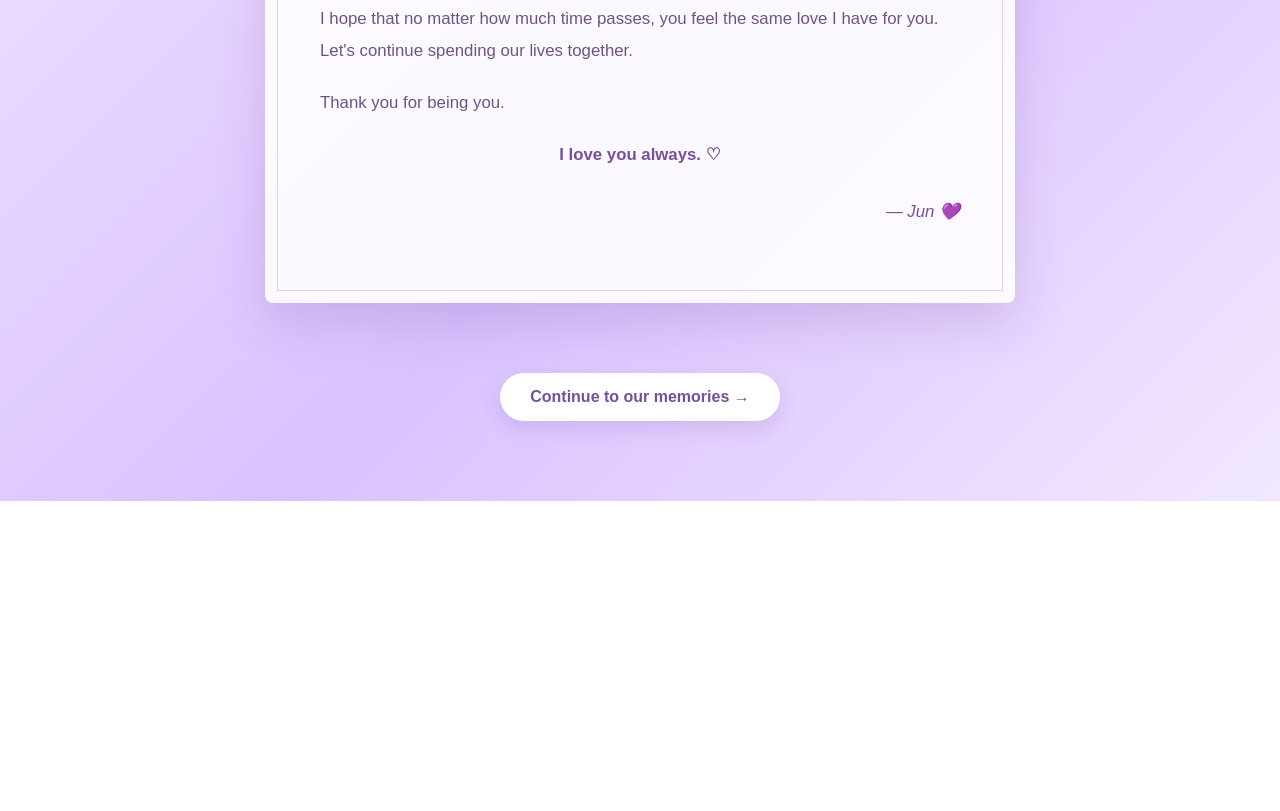
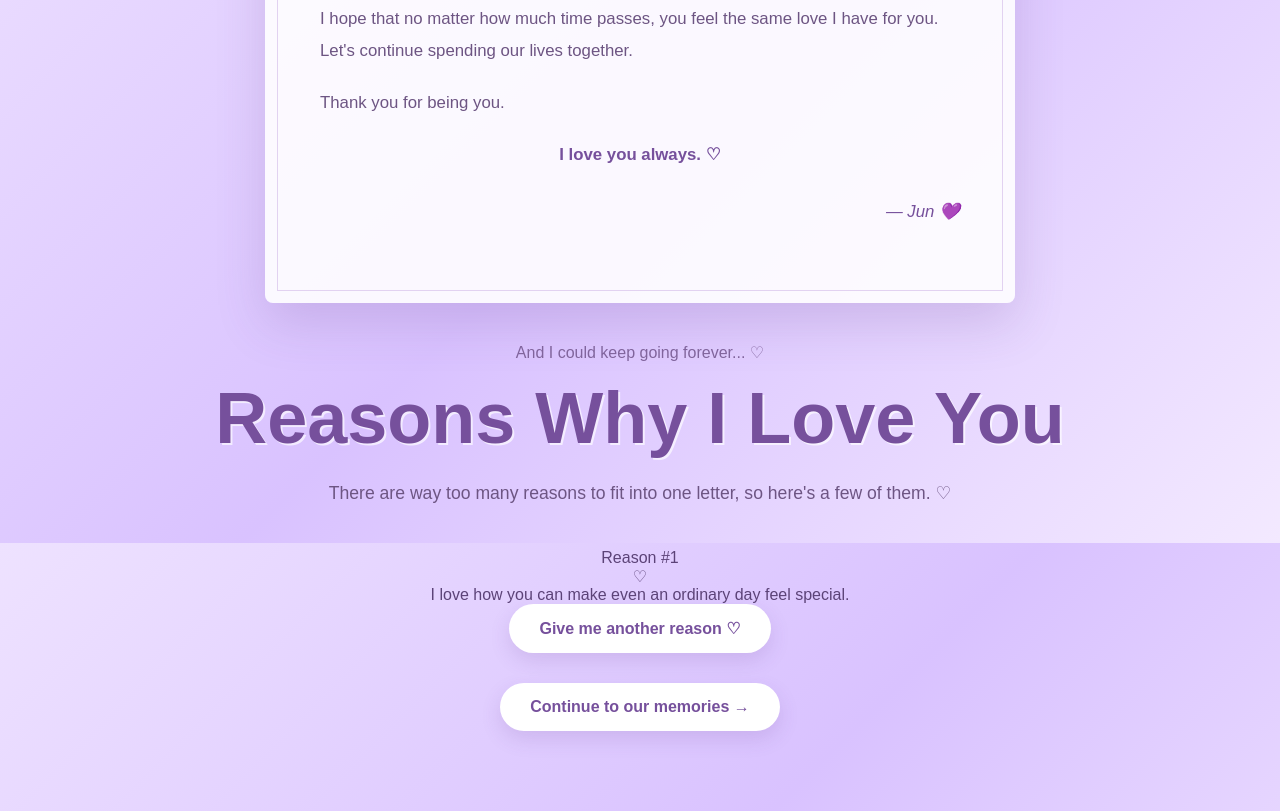
Before and after one commit to JunAhn07/Iloveamy, a plain HTML site: page love-letter.html in a window 1280 px wide. Shown: the part 1057-1868 px from the top of the page. Before the commit the page ends 1558 px from the top, so only its background shows below. Drawn offline with Linux system fonts and the light colour scheme.

Commit message:
Update love-letter.html

```diff
--- a/love-letter.html
+++ b/love-letter.html
@@ -72,6 +72,7 @@
                 I love every part of what makes you up as a person.
                 Every small detail on the inside and outside of you is something I love and cherish.
                 I hope that you know how much of a blessing it is to have you in my life.
+            </p>
 
             <p>
                 Most importantly, I want you to know that you never
@@ -99,6 +100,52 @@
 
         </div>
 
+
+        <!-- =====================================================
+             REASONS WHY I LOVE YOU
+        ====================================================== -->
+
+        <section class="reasons-section">
+
+            <p class="small-text">
+                And I could keep going forever... ♡
+            </p>
+
+            <h2>
+                Reasons Why I Love You
+            </h2>
+
+            <p class="page-subtitle">
+                There are way too many reasons to fit into one letter,
+                so here's a few of them. ♡
+            </p>
+
+
+            <div class="reason-card">
+
+                <div class="reason-number" id="reasonNumber">
+                    Reason #1
+                </div>
+
+                <div class="reason-heart">
+                    ♡
+                </div>
+
+                <p id="reasonText" class="reason-text">
+                    I love how you can make even an ordinary day feel special.
+                </p>
+
+                <button id="reasonButton">
+                    Give me another reason ♡
+                </button>
+
+            </div>
+
+        </section>
+
+
+        <!-- Continue to pictures -->
+
         <a href="pictures.html" class="main-button">
             Continue to our memories →
         </a>
```
